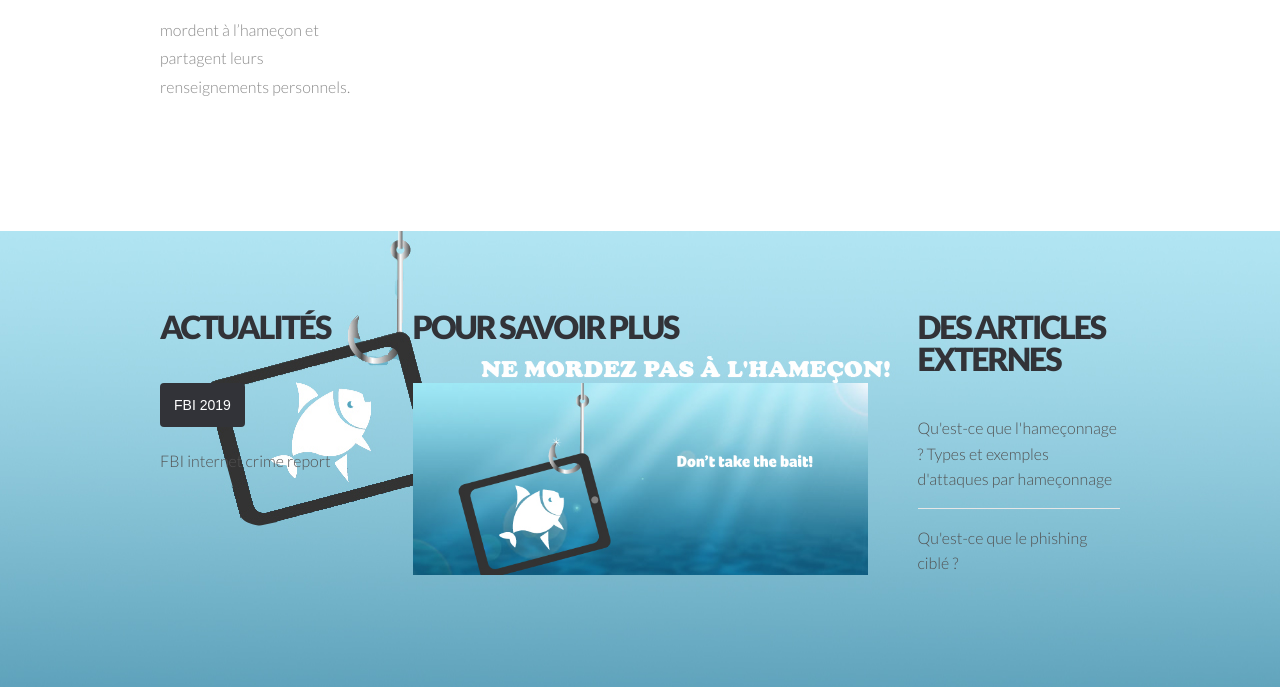
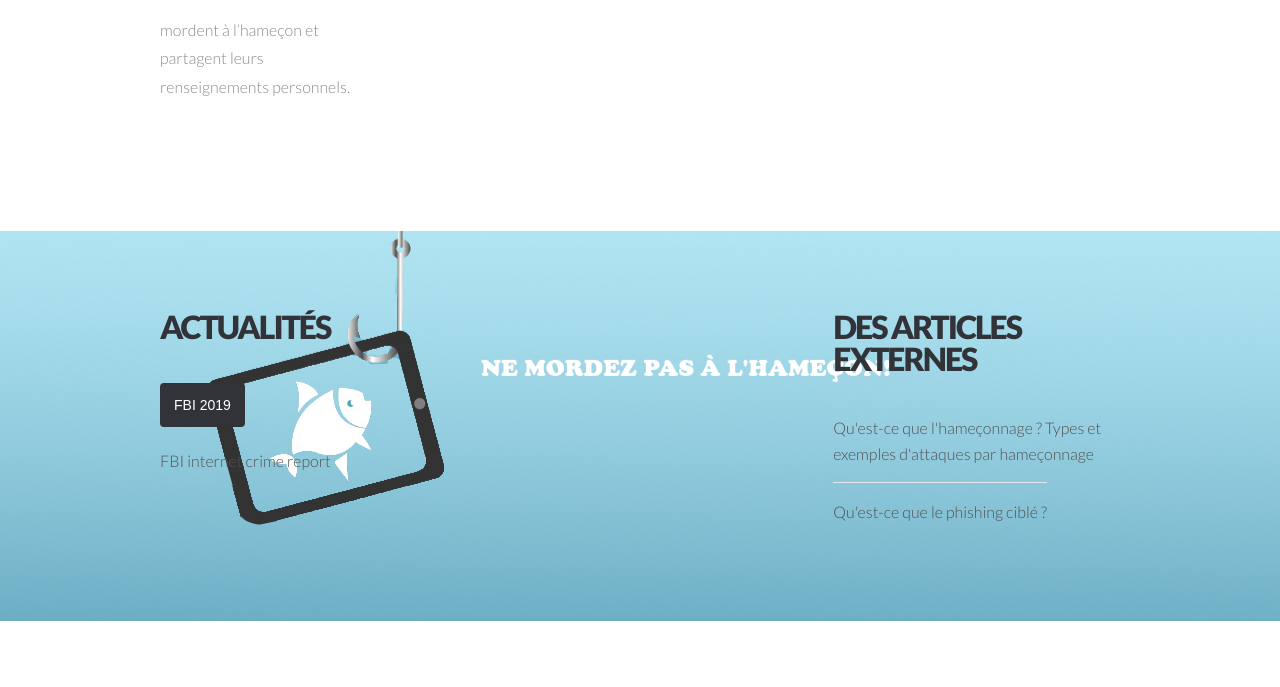
Before and after one commit to Azrood/Awarephish, a Django app: page /index/ in a window 1280 px wide. Shown: the part 1546-2233 px from the top of the page. After the commit the page ends 2167 px from the top, so only its background shows below. Run offline with Django 3.2, Linux system fonts and the light colour scheme; some libraries are stand-ins or nearby versions.

Commit message:
removed comment and fixed box in footer

```diff
--- a/awarephish/quiz/templates/quiz/index.html
+++ b/awarephish/quiz/templates/quiz/index.html
@@ -13,6 +13,7 @@
 		<noscript>
 			<link rel="stylesheet" href="{% static 'quiz/css/skel-noscript.css' %}" />
 			<link rel="stylesheet" href="{% static 'quiz/css/style.css'%}" />
+
 		</noscript>
 	</head>
 	<body class="homepage">
@@ -105,24 +106,6 @@
 								<a href="{% url 'level-quiz' %}" class="button">Prendre le test de niveau</a>
 							</section>
 						</div>
-
-						<!-- <div class="3u">
-							<section id="sidebard2">
-								<header>
-									<h2>Sidebar 2</h2>
-								</header>
-								<ul class="style1">
-									<li class="first"><span class="fa fa-check"></span><a href="#">Maecenas luctus lectus at sapien</a></li>
-									<li><span class="fa fa-check"></span><a href="#">Etiam rhoncus volutpat erat</a></li>
-									<li><span class="fa fa-check"></span><a href="#">Donec dictum metus in sapien</a></li>
-									<li><span class="fa fa-check"></span><a href="#">Integer gravida nibh quis urna</a></li>
-									<li><span class="fa fa-check"></span><a href="#">Etiam posuere augue sit amet nisl</a></li>
-									<li><span class="fa fa-check"></span><a href="#">Mauris vulputate dolor nibh</a></li>
-									<li><span class="fa fa-check"></span><a href="#">Nulla luctus eleifend purus</a></li>
-								</ul>
-								<a href="#" class="button">Full Article</a>
-							</section>
-						</div> -->
 					</div>
 
 				</div>
@@ -146,15 +129,15 @@
 								</ul>
 							</section>
 						</div>
-						<div class="6u">
+						<div class="5u">
 							<section id="box2">
 								<header>
-									<h2>pour savoir plus </h2>
+
 								</header>
-								<div> <a href="#" class="image full"><img src="{% static 'quiz/images/dontTakeTheBite.jpg' %}" alt=""></a> </div>
+								<div> <a href="#" class="image full"><img src="" alt=""></a> </div>
 							</section>
 						</div>
-						<div class="3u">
+						<div class="4u">
 							<section id="box3">
 								<header>
 									<h2>des articles externes</h2>
```
